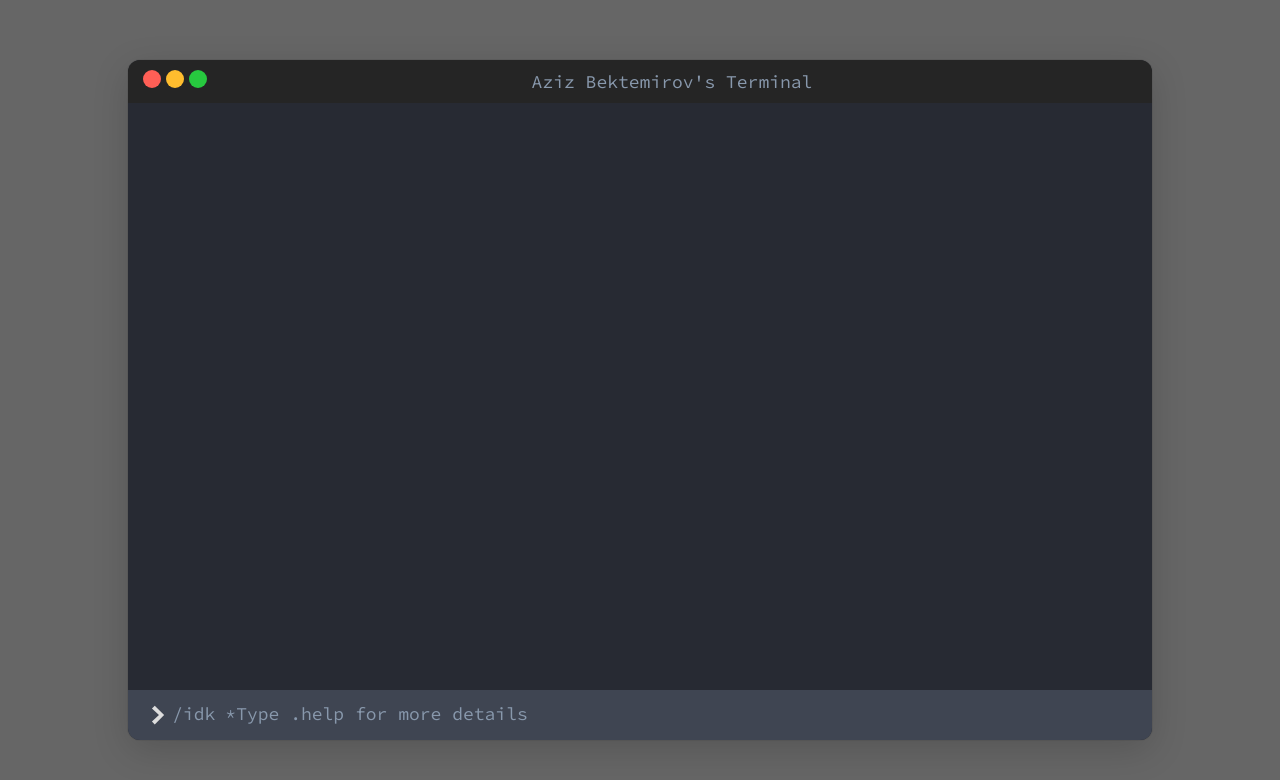
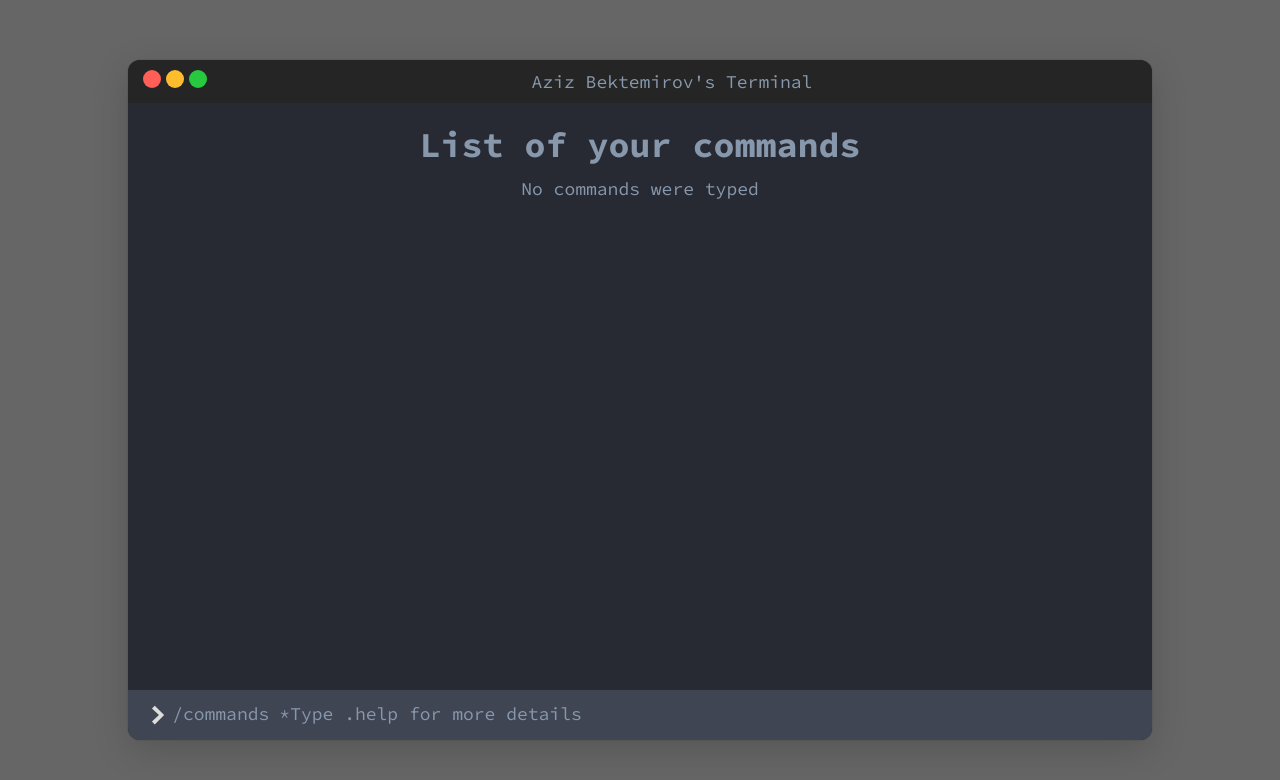
Before and after one commit to NegatiV-64/portfolio, a React (Create React App) app: page /commands in a window 1280 px wide. Shown: the top 780 px of the page. Built offline with nearby package versions, Linux system fonts and the light colour scheme.

Commit message:
Fix the command line bug && add 404 page error

```diff
--- a/src/App.js
+++ b/src/App.js
@@ -11,6 +11,8 @@ import PortfolioCom from './components/Portfolio/Commercial/PortfolioCom';
 import PortfolioPersonal from './components/Portfolio/Personal/PortfolioPersonal';
 import Skills from './components/Skills/Skills';
 import Contacts from './components/Contacts/Contacts';
+import CommandList from './components/CommandList/CommandList';
+import Page404 from './components/Page404/Page404';
 import Console from './components/Console/Console';
 
 import './App.css';
@@ -63,6 +65,8 @@ const App = () => {
           <Route path="/contacts" element={
             <Contacts />
           } />
+          <Route path={"/commands"} element={<CommandList />}/>
+          <Route path="*" element={<Page404 />}/>
         </Routes>
       </main>
       <Console />
--- /dev/null
+++ b/src/components/CommandList/CommandList.js
@@ -0,0 +1,30 @@
+import React, { useContext } from 'react';
+import consoleContext from '../../context/console-context';
+
+import styles from './CommandList.module.css'
+
+const CommandList = () => {
+    const { commands } = useContext(consoleContext)
+    let content;
+    if (commands.length > 0) {
+        content = commands.map((item, id) =>
+            <li key={id}>
+                {item}
+            </li>)
+    } else {
+        content = <p>No commands were typed</p>
+    }
+
+    return (
+        <section className={styles.command}>
+            <div className={`container ${styles.command__container}`}>
+                <h2>List of your commands</h2>
+                <ul>
+                    {content}
+                </ul>
+            </div>
+        </section>
+    );
+}
+
+export default CommandList;
--- /dev/null
+++ b/src/components/CommandList/CommandList.module.css
@@ -0,0 +1,27 @@
+.command {
+    padding-top: 20px;
+}
+
+.command__container {
+    text-align: center;
+}
+
+.command__container h2 {
+    text-align: center;
+    font-size: 35px;
+    margin-bottom: 10px;
+}
+
+.command__container ul {
+    display: flex;
+    flex-direction: column;
+}
+
+.command__container ul li {
+    color: var(--fontGrey);
+    font-size: 18px;
+}
+.command__container ul p {
+    color: var(--fontGrey);
+    font-size: 18px;
+}
--- a/src/components/Console/Console.js
+++ b/src/components/Console/Console.js
@@ -11,7 +11,7 @@ const Console = () => {
     let consolePathText;
     switch (pathname) {
         case "/":
-            consolePathText = pathname
+            consolePathText = "/home"
             break;
 
         case "/about":
@@ -38,8 +38,12 @@ const Console = () => {
             consolePathText = pathname;
             break;
 
+        case "/commands":
+            consolePathText = pathname;
+            break;
+
         default:
-            consolePathText = "/idk"
+            consolePathText = "/404"
             break;
     }
 
--- a/src/components/Console/ConsoleForm.js
+++ b/src/components/Console/ConsoleForm.js
@@ -35,16 +35,31 @@ const ConsoleForm = (props) => {
 
         else if (consoleCommand === ".help") {
             consoleData.addToCommands(consoleCommand)
-            setConsoleCommand("List of the commands: .help; goto /(location). Return: /clear ")
+            setConsoleCommand("List of the commands: .help; goto /(location). /commands - list of your commands. Return: /clear ")
         }
 
-        else if (consoleCommand === "List of the commands: .help; goto /(location). Return: /clear /clear") {
+        else if (consoleCommand === "/question") {
+            consoleData.addToCommands(consoleCommand)
+            setConsoleCommand("Answer to the Ultimate Question of Life, The Universe, and Everything is 42. Type /42 to exit. ")
+        }
+
+        else if (consoleCommand === "Answer to the Ultimate Question of Life, The Universe, and Everything is 42. Type /42 to exit. /42") {
+            setConsoleCommand("")
+        }
+
+        else if (consoleCommand === "/commands") {
+            consoleData.addToCommands(consoleCommand)
+            navigate("/commands")
+            setConsoleCommand("")
+        }
+
+        else if (consoleCommand === "List of the commands: .help; goto /(location). /commands - list of your commands. Return: /clear /clear") {
             consoleData.addToCommands("/clear")
             setConsoleCommand("")
         }
 
         else {
-            consoleData.addToCommands(consoleCommand)
+            navigate("/page404")
             setConsoleCommand("")
         }
     }
--- /dev/null
+++ b/src/components/Page404/Page404.js
@@ -0,0 +1,16 @@
+import React from 'react';
+import styles from './Page404.module.css'
+
+const Page404 = () => {
+    return (
+        <section className={styles.page404}>
+            <div className={`container ${styles.page404__container}`}>
+                <h2>Page Not Found</h2>
+                <p>404</p>
+                <img src="https://error404.fun/img/full-preview/1x/5.png" alt="404 Error" />
+            </div>
+        </section>
+    );
+}
+
+export default Page404;
--- /dev/null
+++ b/src/components/Page404/Page404.module.css
@@ -0,0 +1,20 @@
+.page404 {
+    padding-top: 20px;
+}
+
+.page404__container {
+    text-align: center;
+}
+
+.page404 h2 {
+    font-size: 35px;
+    margin-bottom: 10px;
+}
+.page404 p {
+    font-size: 20px;
+    margin-bottom: 10px;
+}
+
+.page404__container img {
+    width: 35%;
+}
```
